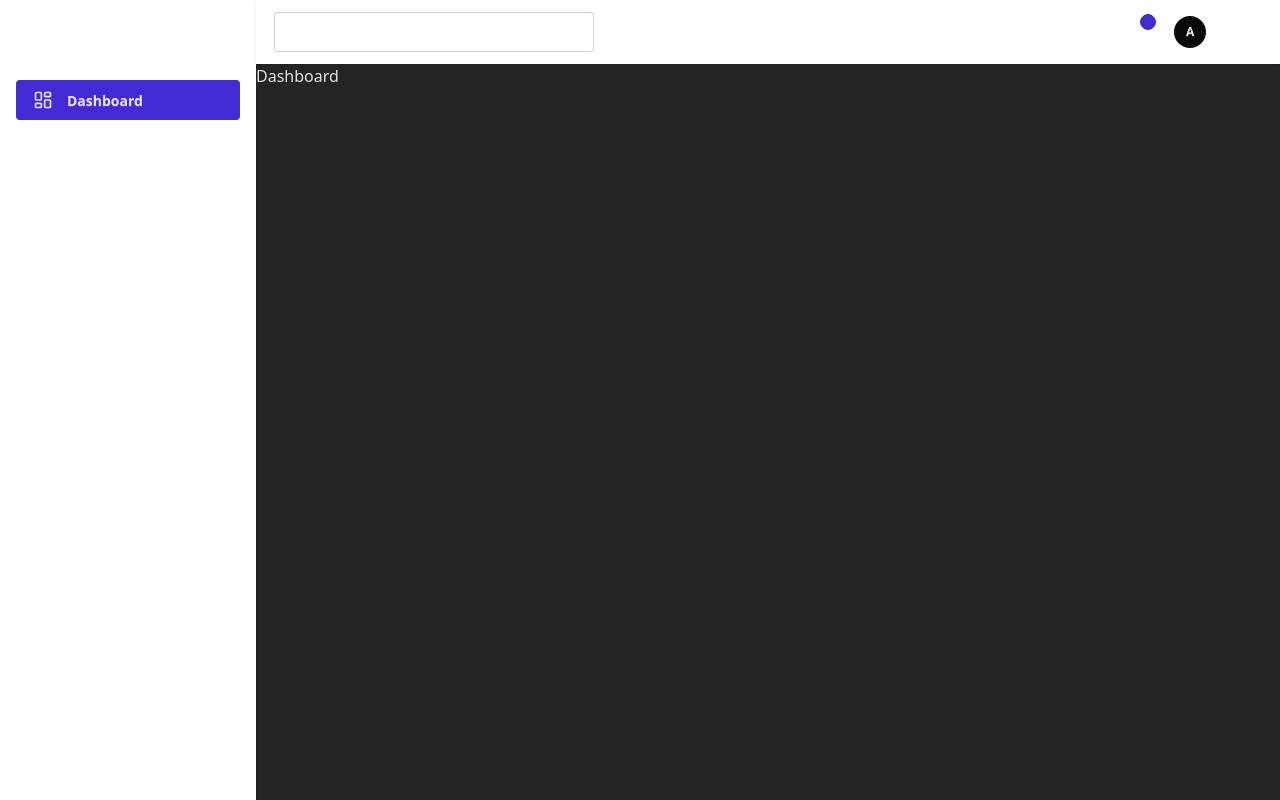
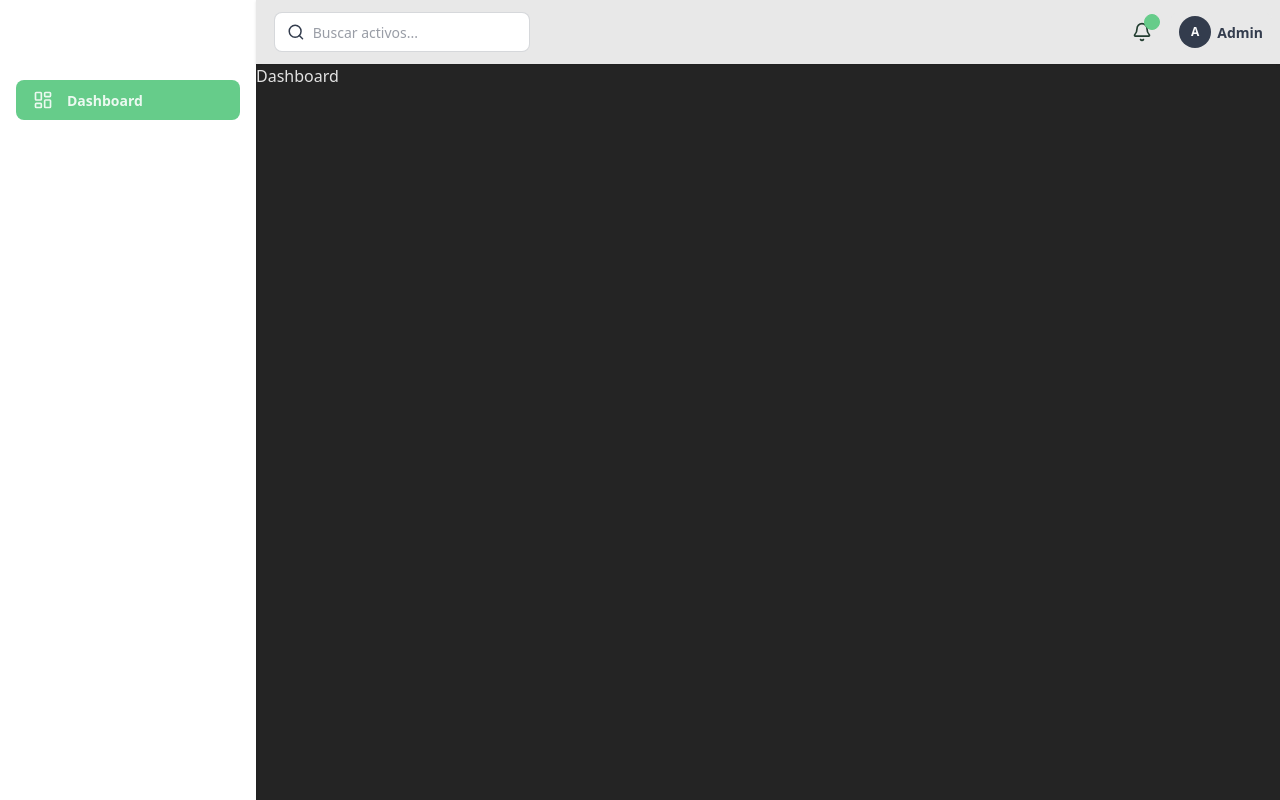
Before and after one commit to HaJoy/itnetgroup-frontend, a React (Vite) app: page / in a window 1280 px wide. Built offline with nearby package versions, Linux system fonts and the light colour scheme.

Commit message:
Navbar actualizado para el tema claro (tema Emerald de daisyUI), arreglado errores de layout en mobile al abrir la barra de busqueda

```diff
--- a/src/App.css
+++ b/src/App.css
@@ -1,8 +1,14 @@
 @import "tailwindcss";
 @plugin "daisyui" {
-  themes: light --default, dark --prefersdark;
+  themes: emerald --default
 }
 
 .transition-width {
   transition: width 0.2s ease-in-out;
 }
+
+/* Oculta el botón de limpieza en inputs de tipo search */
+input[type="search"]::-webkit-search-cancel-button {
+  -webkit-appearance: none;
+  appearance: none;
+}
--- a/src/components/layout/Navbar.jsx
+++ b/src/components/layout/Navbar.jsx
@@ -1,17 +1,23 @@
 import React from "react";
-import { Bell, Settings, LogOutIcon, BoxIcon} from "lucide-react";
+import { useState } from "react";
+import { Bell, Settings, LogOutIcon, BoxIcon } from "lucide-react";
 import { Searchbar } from "../ui/Searchbar";
 
 export const Navbar = ({ username, toggleSidebar }) => {
-
+  const [searchOpen, setSearchOpen] = useState(false);
+  const toggleSearch = () => {
+    setSearchOpen(!searchOpen);
+  };
 
   return (
-    <header className="navbar bg-base-100 shadow-sm flex justify-between">
-      {/* Boton para abrir el sidebar en celulares */}
-      <button className="btn btn-ghost md:hidden" onClick={toggleSidebar}>
-        <BoxIcon size={20} />
-      </button>
-      <Searchbar placeholder={"Buscar activos..."} />
+    <header className="navbar bg-base-200 shadow-sm flex justify-between text-primary-content">
+      <div className="flex items-center md:w-max">
+        {/* Boton para abrir el sidebar en celulares */}
+        <button className="btn btn-ghost md:hidden" onClick={toggleSidebar}>
+          <BoxIcon size={20} />
+        </button>
+        <Searchbar placeholder={"Buscar activos..."} searchOpen={searchOpen} toggleSearch={toggleSearch} />
+      </div>
 
       <div className="flex flex-1 gap-2 justify-end">
         <button className="btn btn-ghost btn-circle">
@@ -21,12 +27,8 @@ export const Navbar = ({ username, toggleSidebar }) => {
           </div>
         </button>
 
-        <div className="dropdown dropdown-end">
-          <div
-            tabIndex={0}
-            role="button"
-            className="btn btn-ghost hover:bg-base-200 px-2 border-0 gap-3 active:bg-base-200 hover:shadow-none"
-          >
+        <div className={"dropdown dropdown-end " + (searchOpen ? "hidden" : "")}>
+          <div tabIndex={0} role="button" className="btn rounded-field px-2 ">
             <div className="avatar avatar-placeholder">
               <div className="bg-neutral text-neutral-content w-8 rounded-full">
                 <span className="text-xs">
--- a/src/components/ui/Searchbar.jsx
+++ b/src/components/ui/Searchbar.jsx
@@ -2,16 +2,13 @@ import React from "react";
 import { useState } from "react";
 import { Search, X } from "lucide-react";
 
-export const Searchbar = ({ placeholder }) => {
-  const [searchOpen, setSearchOpen] = useState(false);
-  const toggleSearch = () => {
-    setSearchOpen(!searchOpen);
-  };
+export const Searchbar = ({ placeholder, searchOpen, toggleSearch }) => {
+
   return (
     <>
       <button
         className={
-          "btn btn-ghost md:hidden mr-2.5 " + (searchOpen ? "hidden" : "")
+          "btn md:hidden mr-2.5 " + (searchOpen ? "hidden" : "")
         }
         onClick={toggleSearch}
       >
@@ -22,9 +19,9 @@ export const Searchbar = ({ placeholder }) => {
           "input mx-2.5 md:flex focus:outline-none focus-within:outline-none " + (searchOpen ? "flex w-60" : "hidden")
         }
       >
-        <Search size={20} className="hidden md:inline" />
+        <Search size={20} className="hidden md:inline text-base-content" />
         <X size={20} className="md:hidden" onClick={toggleSearch} />
-        <input type="search" required placeholder={placeholder} />
+        <input type="search" className="text-base-content" required placeholder={placeholder} />
       </label>
     </>
   );
```
